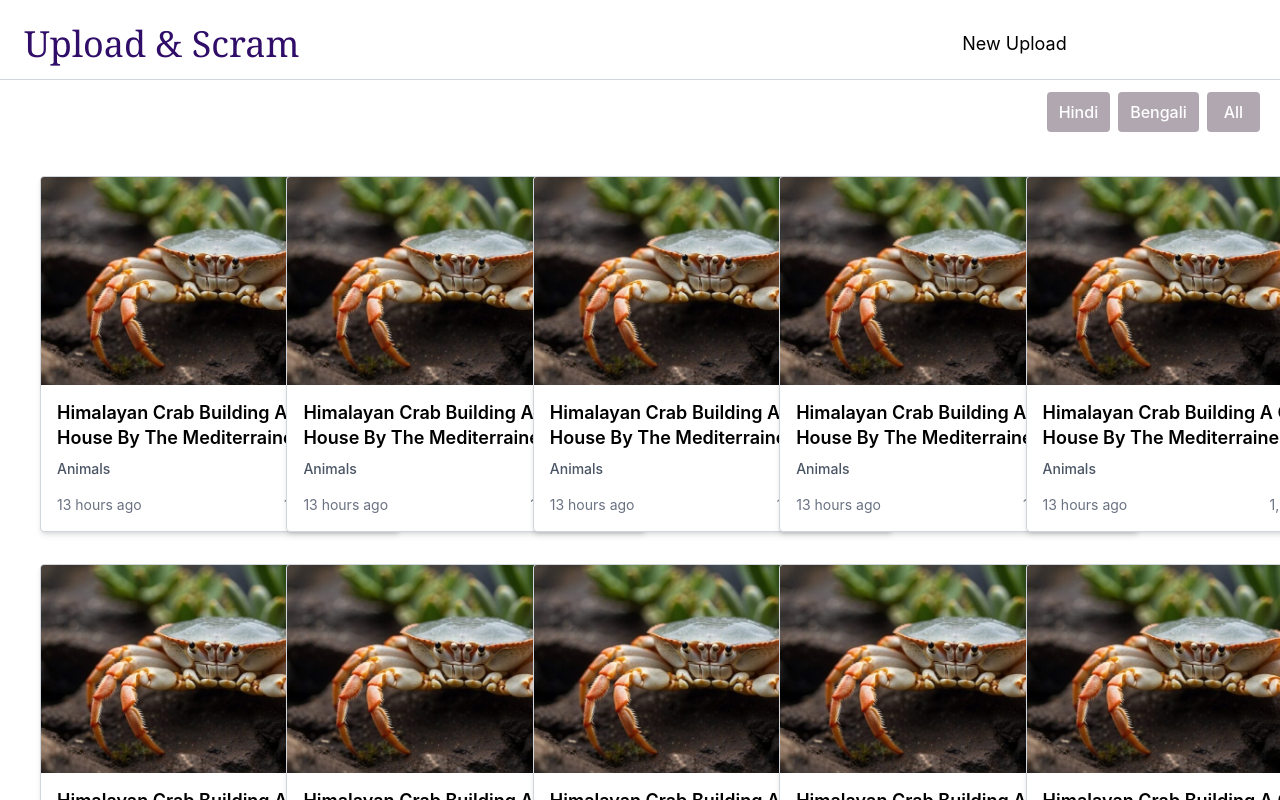
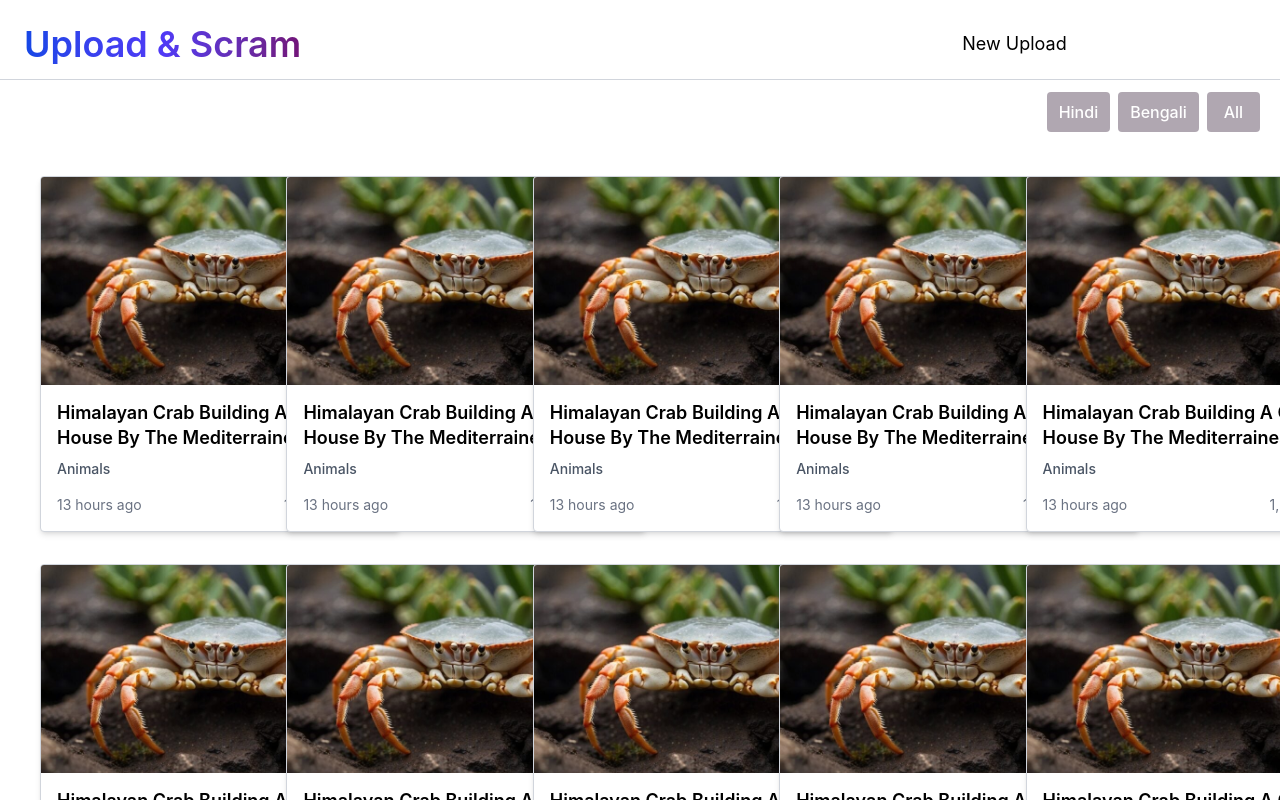
Before and after one commit to swagatobhaskar/video-platform, a SvelteKit app in the folder video-ui/: page / in a window 1280 px wide. Shown: the top 800 px of the page. Built offline with nearby package versions, Linux system fonts and the light colour scheme.

Commit message:
Moved header ui to /lib/components/layout/header.svelte

```diff
--- /dev/null
+++ b/video-ui/src/lib/components/layout/header.svelte
@@ -0,0 +1,33 @@
+<script lang="ts">
+
+	import { page } from '$app/state';
+	import { resolve } from '$app/paths';
+
+	const isActive = (path: string) => page.url.pathname === path;
+</script>
+
+<header class="w-full min-h-16 md:h-20 border-b border-gray-300">
+	<div class="w-5/6 flex flex-row justify-between items-center">
+		<div class="p-6">
+			<a
+                href={resolve('/')}
+                class="inline-block text-4xl font-semibold font-sans bg-linear-to-r
+                from-blue-700 via-indigo-600 to-fuchsia-900 bg-clip-text text-transparent">
+                Upload & Scram
+            </a>
+		</div>
+		<!-- Menu Buttons -->
+		<nav class="">
+			{#if isActive('/upload')}
+				<span class="disabled text-gray-700">New Upload</span>
+			{:else}
+				<a
+					href={resolve('/upload')}
+					class="hover:text-violet-700 text-lg"
+				>
+					New Upload
+				</a>
+			{/if}
+		</nav>
+	</div>
+</header>
--- a/video-ui/src/routes/+layout.svelte
+++ b/video-ui/src/routes/+layout.svelte
@@ -2,34 +2,13 @@
 	import './layout.css';
 	import favicon from '$lib/assets/favicon.svg';
 
-	import { page } from '$app/state';
-	import { resolve } from '$app/paths';
+	import Header from '$lib/components/layout/header.svelte';
+
 	let { children } = $props();
-
-	const isActive = (path: string) => page.url.pathname === path;
 </script>
 
 <svelte:head><link rel="icon" href={favicon} /></svelte:head>
 
-<header class="w-full min-h-16 md:h-20 border-b border-gray-300">
-	<div class="w-5/6 flex flex-row justify-between items-center">
-		<div class="p-6">
-			<p class="font-light text-4xl font-serif text-violet-950">Upload & Scram</p>
-		</div>
-		<!-- Menu Buttons -->
-		<nav class="">
-			{#if isActive('/upload')}
-				<span class="disabled text-gray-700">New Upload</span>
-			{:else}
-				<a
-					href={resolve('/upload')}
-					class="hover:text-violet-700 text-lg"
-				>
-					New Upload
-				</a>
-			{/if}
-		</nav>
-	</div>
-</header>
+<Header />
 
 {@render children()}
```
